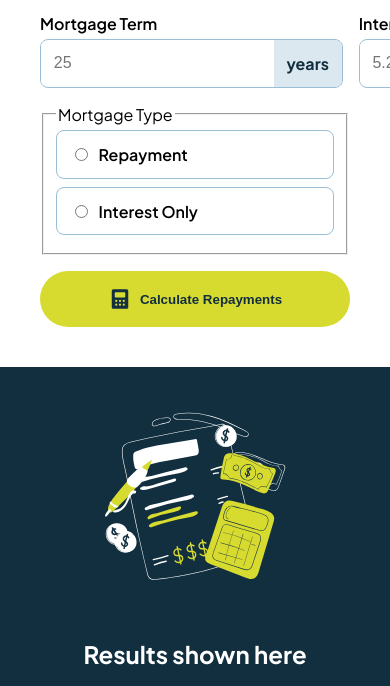
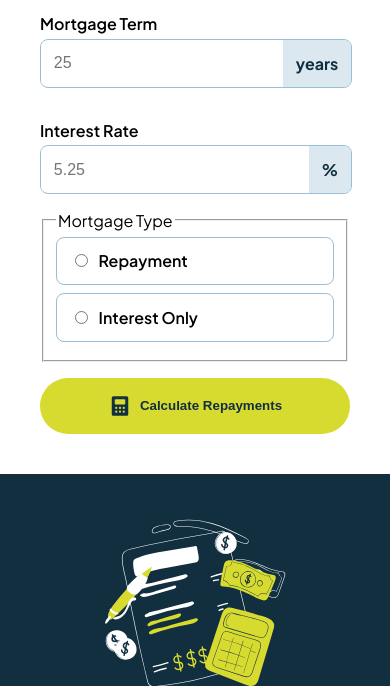
Before and after one commit to jessecube1234-beep/week4-mortgageRepaymentCalculator, a plain HTML site: page index.html in a window 390 px wide. Shown: the part 187-873 px from the top of the page. Drawn offline with Linux system fonts and the light colour scheme.

Commit message:
update css for mobile view

```diff
--- a/style.css
+++ b/style.css
@@ -216,4 +216,11 @@ label {
   .container {
     flex-direction: column;
   }
+  .term-rate {
+    flex-direction: column;
+  }
+
+  .term-rate .input-group {
+    width: 100%;
+  }
 }
```
